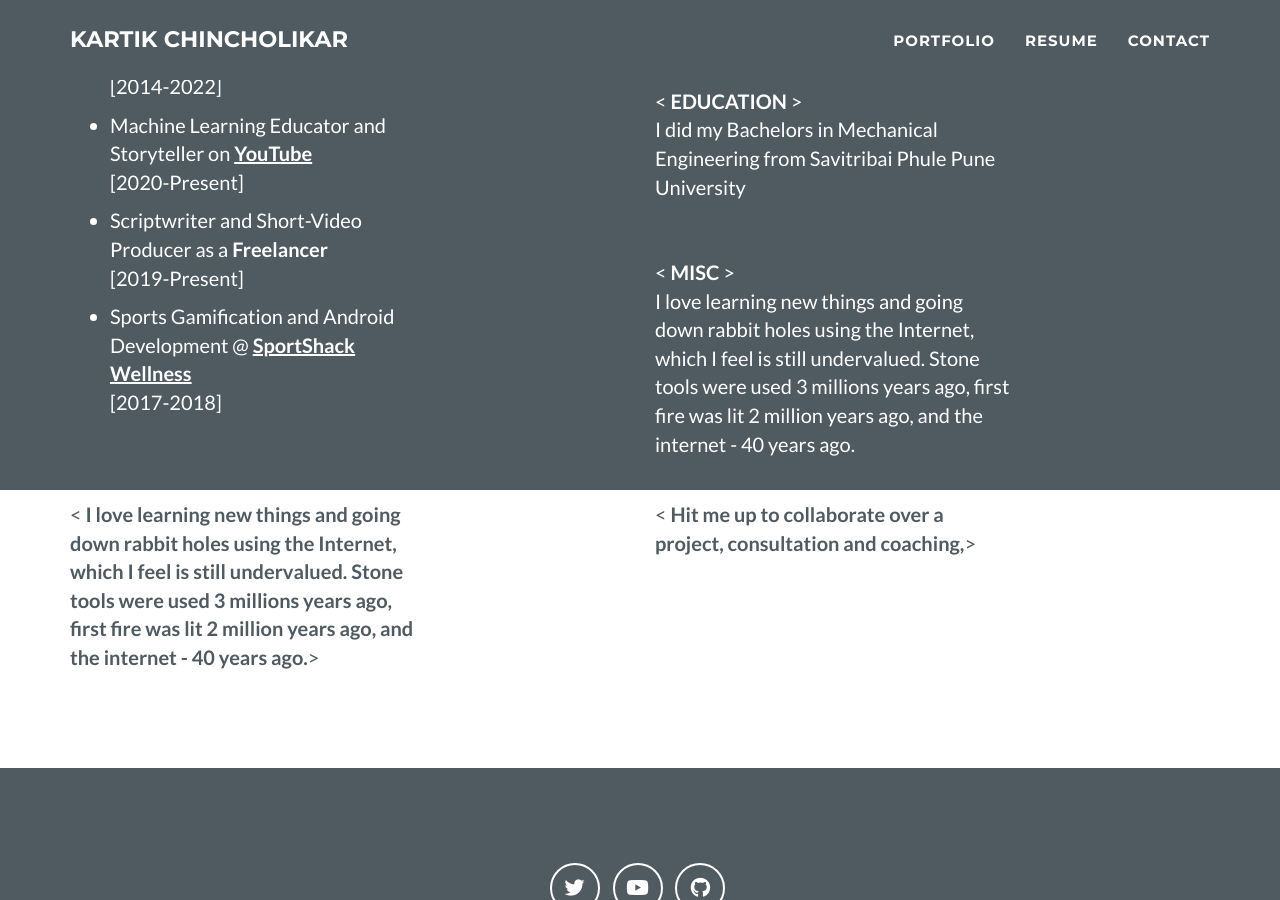
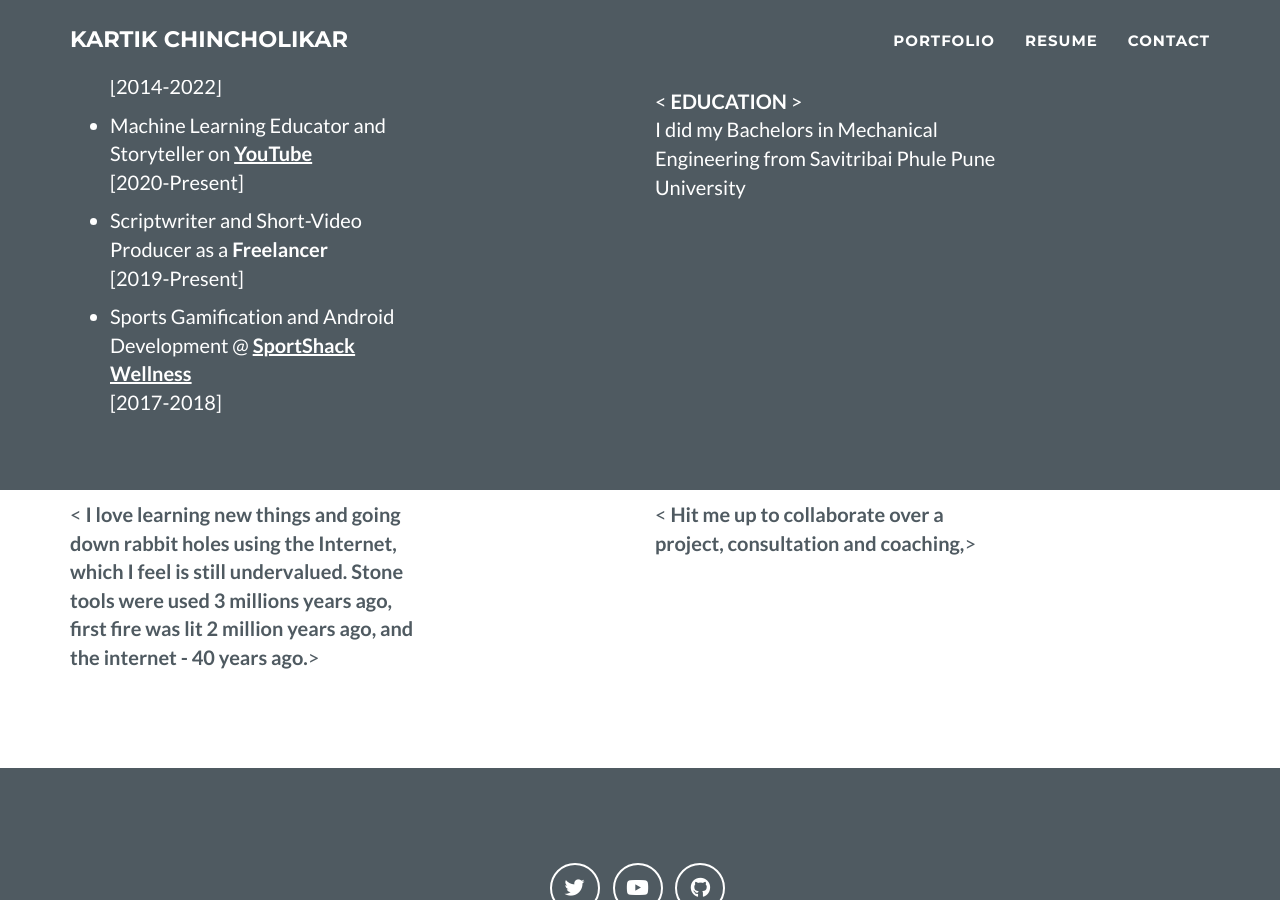
Before and after one commit to kartikchincholikar/kartikchincholikar.github.io, a Jekyll site: the page built from _posts/2014-07-17-Simulations in Statistical Learning Theory.markdown, in a window 1280 px wide and 900 px high, scrolled down 833 px. Built offline with Jekyll 4.4.1, drawn with Linux system fonts in a browser that asks for light colours.

Commit message:
Update about.html

```diff
--- a/_includes/about.html
+++ b/_includes/about.html
@@ -23,9 +23,6 @@
             </marquee>
           <br><br><<b> EDUCATION </b>><br>
 I did my Bachelors in Mechanical Engineering from Savitribai Phule Pune University<br>
-            <br><br><<b> MISC </b>><br>
-              I love learning new things and going down rabbit holes using the Internet, which I feel is still undervalued.
-              Stone tools were used 3 millions years ago, first fire was lit 2 million years ago, and the internet - 40 years ago.
               </p>
       </div>
     </div>
```
